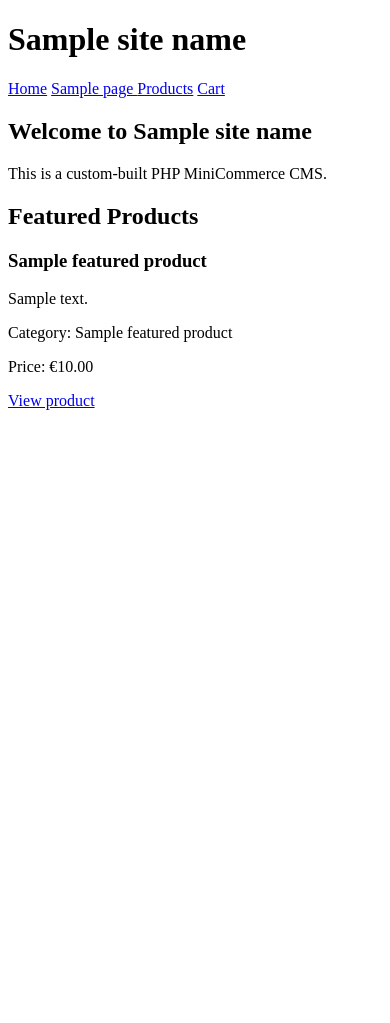
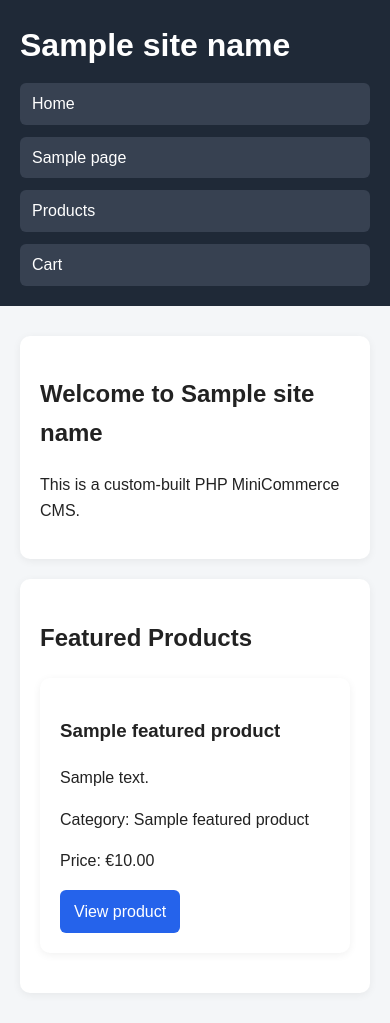
Before and after one commit to eball700/MiniCommerce-CMS, a PHP site: template app/Views/public/home.php in a window 390 px wide. Before the commit the page ends 410 px from the top, so only its background shows below. Run offline with PHP 8.4, Linux system fonts and the light colour scheme; the template is opened without the code that fills it: most values are stand-ins (such as "Sample title", 1, 10 or a date in 2020).

Commit message:
Add responsive UI styling

```diff
--- a/app/Views/layouts/admin.php
+++ b/app/Views/layouts/admin.php
@@ -4,6 +4,7 @@
     <meta charset="UTF-8">
     <meta name="viewport" content="width=device-width, initial-scale=1.0">
     <title>Admin - MiniCommerce CMS</title>
+    <link rel="stylesheet" href="/minicommerce-cms/public/assets/css/style.css">
 </head>
 <body>
     <header>
--- a/app/Views/layouts/main.php
+++ b/app/Views/layouts/main.php
@@ -4,6 +4,7 @@
     <meta charset="UTF-8">
     <meta name="viewport" content="width=device-width, initial-scale=1.0">
     <title><?= htmlspecialchars($siteName ?? 'MiniCommerce CMS') ?></title>
+    <link rel="stylesheet" href="/minicommerce-cms/public/assets/css/style.css">
 </head>
 <body>
     <header>
--- a/app/Views/public/home.php
+++ b/app/Views/public/home.php
@@ -9,7 +9,7 @@
     <?php if (empty($featuredProducts)): ?>
         <p>No featured products available.</p>
     <?php else: ?>
-        <div>
+        <div class="product-grid">
             <?php foreach ($featuredProducts as $product): ?>
                 <article>
                     <h3><?= htmlspecialchars($product['name']) ?></h3>
--- a/app/Views/public/products.php
+++ b/app/Views/public/products.php
@@ -32,7 +32,7 @@
     <?php if (empty($products)): ?>
         <p>No products available.</p>
     <?php else: ?>
-        <div>
+        <div class="product-grid">
             <?php foreach ($products as $product): ?>
                 <article>
                     <h3><?= htmlspecialchars($product['name']) ?></h3>
```
Also changed, not shown: public/assets/css/style.css (added).
